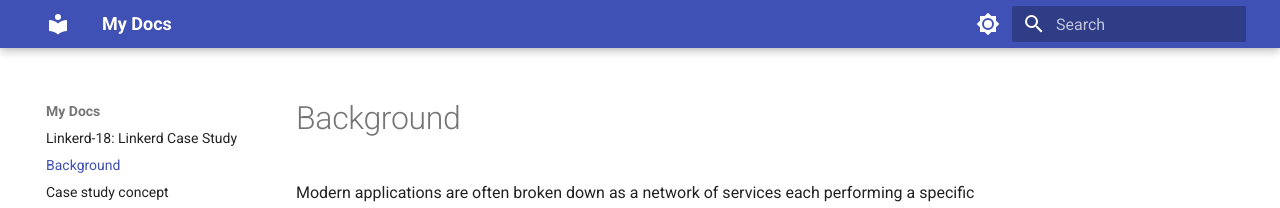
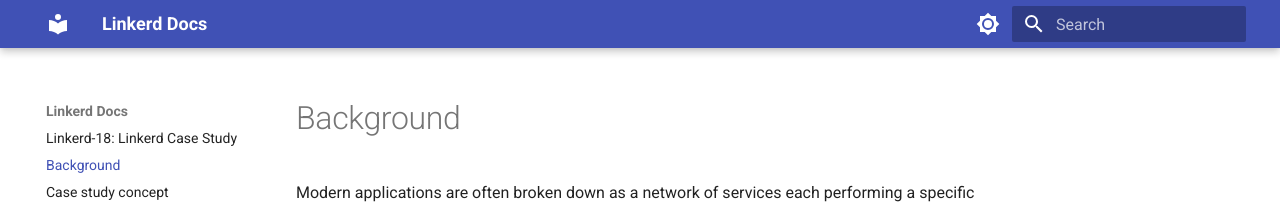
Before and after one commit to piotrkica/SUU_Linkerd, an MkDocs documentation site: the page built from docs/background.md, in a window 1280 px wide. Shown: the top 208 px of the page. Built offline with MkDocs 1.6.1 and Material for MkDocs 9.7.7, drawn with Linux system fonts in a browser that asks for light colours.

Commit message:
Create ci.yml

```diff
--- a/mkdocs.yml
+++ b/mkdocs.yml
@@ -1,4 +1,4 @@
-site_name: My Docs
+site_name: Linkerd Docs
 
 theme:
   name: material
```
Also changed, not shown: 1 other file.
